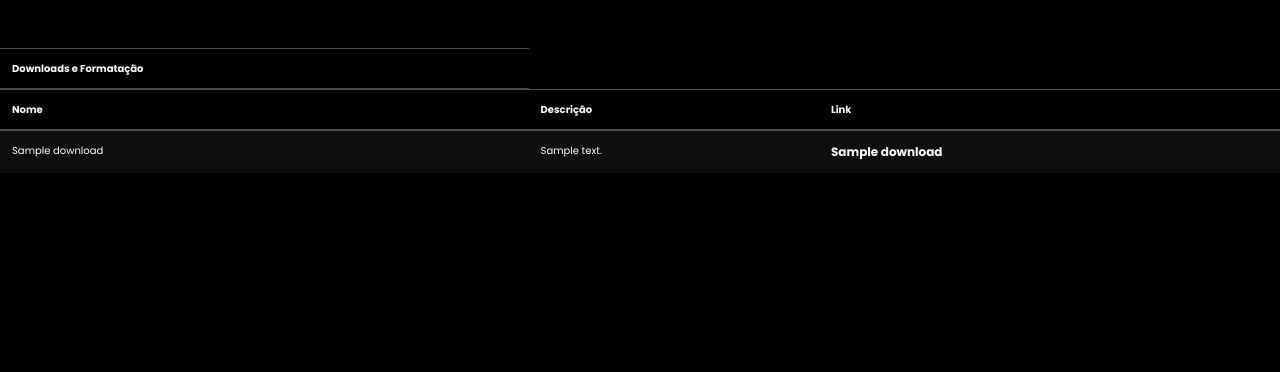
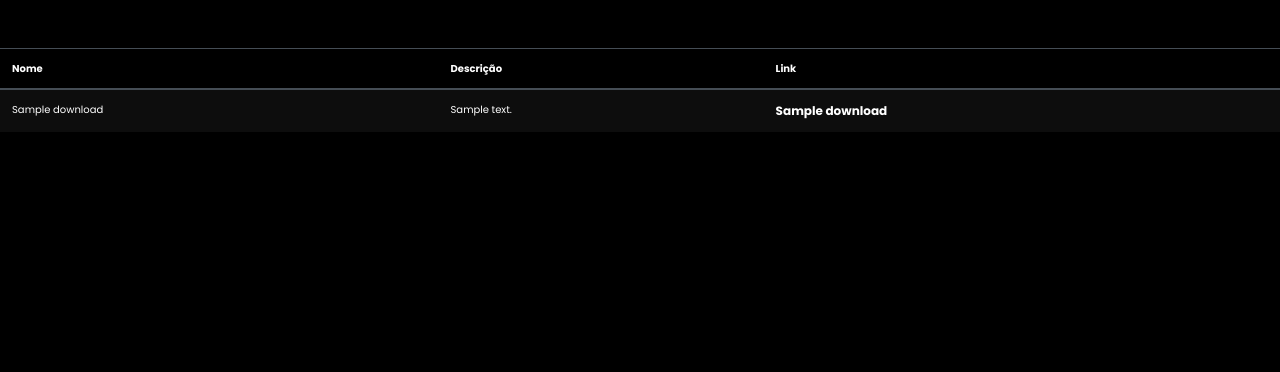
Before and after one commit to cinearte/cinearte.github.io, a PHP site: page /pesquisadownloads.php in a window 1280 px wide. Shown: the part 100-472 px from the top of the page. Run offline with PHP 8.4, Linux system fonts and the light colour scheme; tables that the repository leaves empty or names only in its code hold one stand-in row (values such as "Sample post"); data that the repository does not hold is empty; some web fonts are replaced.

Commit message:
Update pesquisadownloads.php

```diff
--- a/pesquisadownloads.php
+++ b/pesquisadownloads.php
@@ -83,9 +83,6 @@
 <table class="table table-dark table-striped table-hover" style="background-color: black; font-size: 10px;">
         <thead>
             <tr style="font-size: 10px;">
-            <th scope="col"> Downloads e Formatação</th>
-            </tr>
-            <tr>
             <!-- <th>Código</th>  -->
             <th scope="col">Nome</th>
             <th scope="col">Descrição</th>
```
